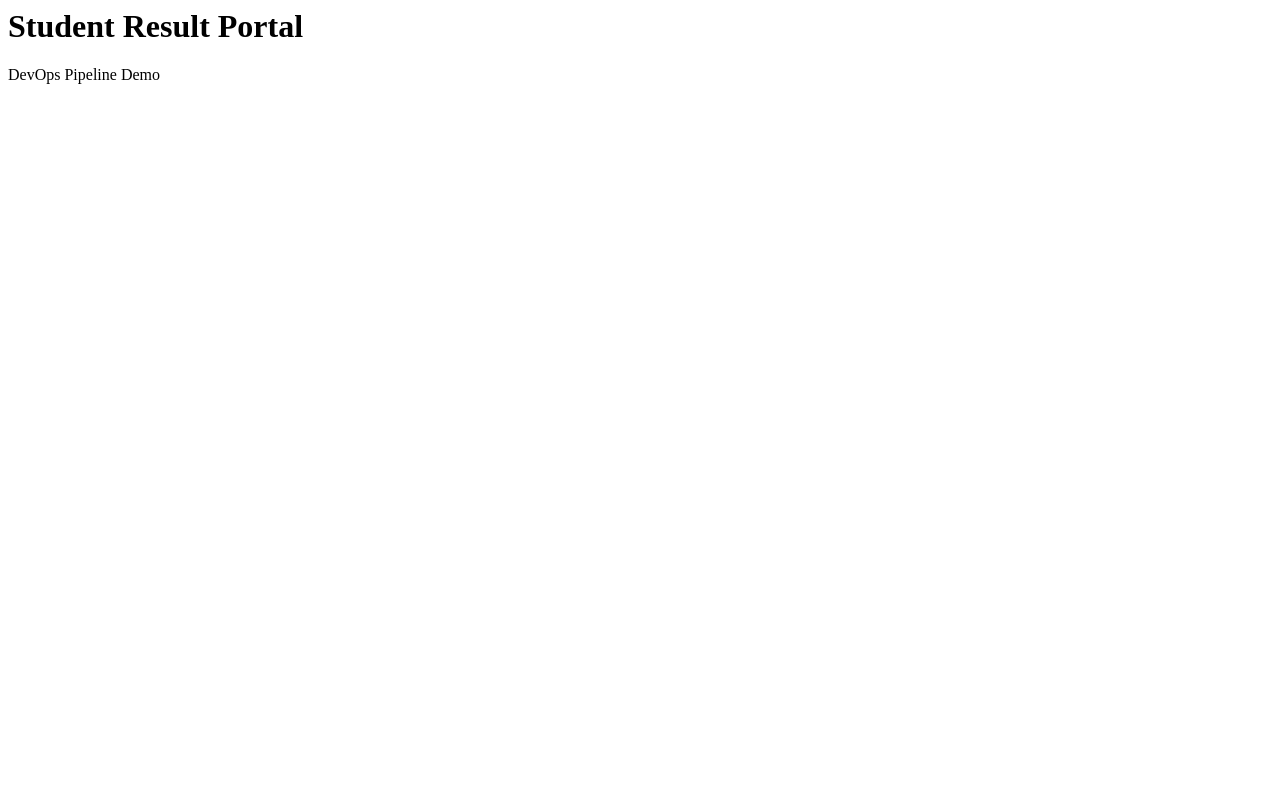
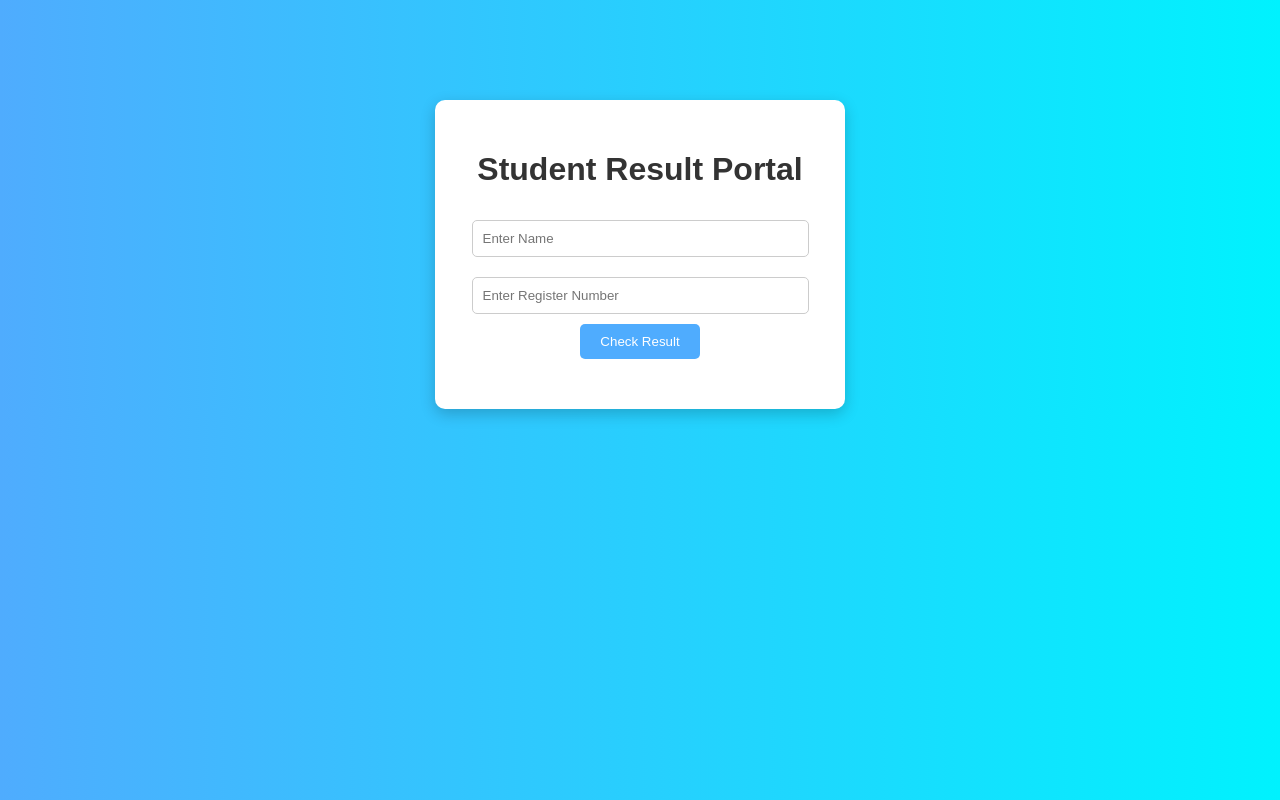
Before and after one commit to sudhekshasivakumar2k6-collab/stu, a plain HTML site: page index.html in a window 1280 px wide. Drawn offline with Linux system fonts and the light colour scheme.

Commit message:
Update index.html

```diff
--- a/index.html
+++ b/index.html
@@ -1,2 +1,90 @@
-<h1>Student Result Portal</h1>
-<p>DevOps Pipeline Demo</p>
+<!DOCTYPE html>
+<html lang="en">
+<head>
+    <meta charset="UTF-8">
+    <meta name="viewport" content="width=device-width, initial-scale=1.0">
+    <title>Student Result Portal</title>
+
+    <style>
+        body {
+            font-family: Arial, sans-serif;
+            background: linear-gradient(to right, #4facfe, #00f2fe);
+            margin: 0;
+            padding: 0;
+            text-align: center;
+        }
+
+        .container {
+            margin-top: 100px;
+            background: white;
+            padding: 30px;
+            width: 350px;
+            margin-left: auto;
+            margin-right: auto;
+            border-radius: 10px;
+            box-shadow: 0px 5px 15px rgba(0,0,0,0.2);
+        }
+
+        h1 {
+            color: #333;
+        }
+
+        input {
+            width: 90%;
+            padding: 10px;
+            margin: 10px 0;
+            border-radius: 5px;
+            border: 1px solid #ccc;
+        }
+
+        button {
+            padding: 10px 20px;
+            background: #4facfe;
+            border: none;
+            color: white;
+            border-radius: 5px;
+            cursor: pointer;
+        }
+
+        button:hover {
+            background: #007bff;
+        }
+
+        .result {
+            margin-top: 20px;
+            font-weight: bold;
+            color: green;
+        }
+    </style>
+</head>
+
+<body>
+
+    <div class="container">
+        <h1>Student Result Portal</h1>
+
+        <input type="text" id="name" placeholder="Enter Name">
+        <input type="text" id="regno" placeholder="Enter Register Number">
+
+        <button onclick="showResult()">Check Result</button>
+
+        <div class="result" id="output"></div>
+    </div>
+
+    <script>
+        function showResult() {
+            let name = document.getElementById("name").value;
+            let regno = document.getElementById("regno").value;
+
+            if(name === "" || regno === "") {
+                document.getElementById("output").innerHTML = "Please fill all fields!";
+                return;
+            }
+
+            document.getElementById("output").innerHTML =
+                "Result for " + name + " (Reg No: " + regno + ") is PASS 🎉";
+        }
+    </script>
+
+</body>
+</html>
```
